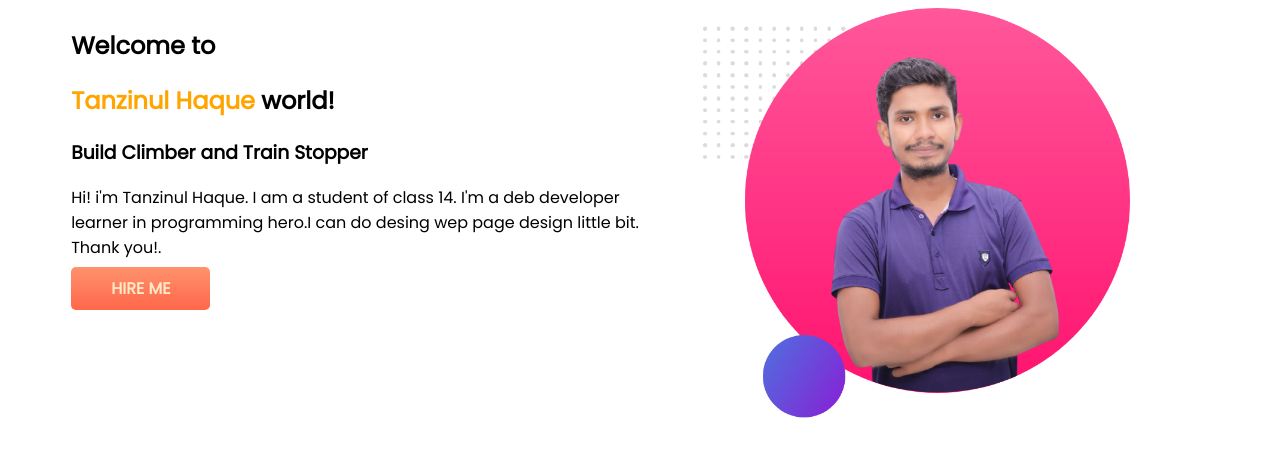
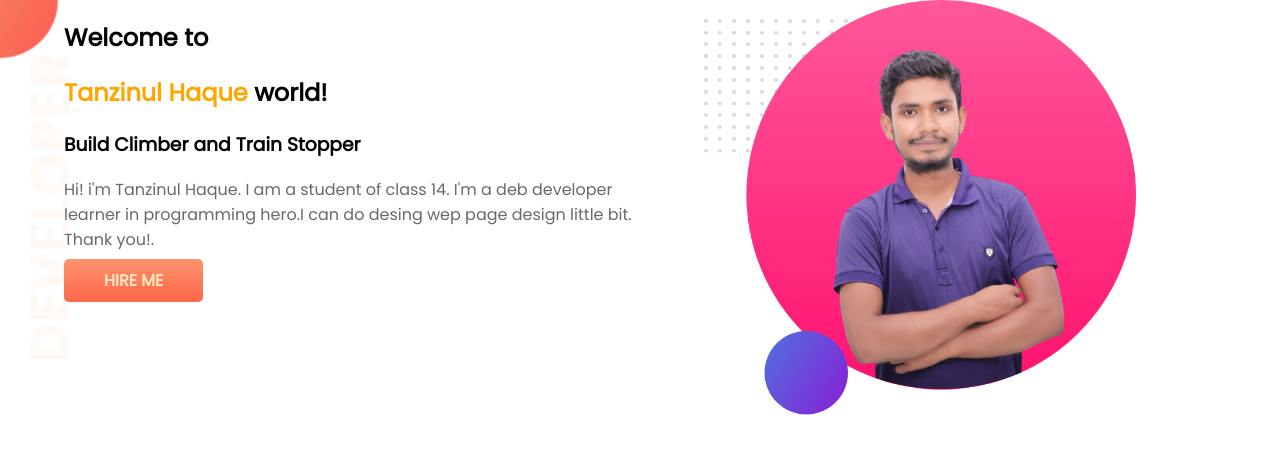
Before and after one commit to mdtanzinulhaque/developer-portfolio, a plain HTML site: page index.html in a window 1280 px wide. Drawn offline with Linux system fonts and the light colour scheme.

Commit message:
top banner added

```diff
--- a/index.html
+++ b/index.html
@@ -13,7 +13,7 @@
 </head>
 
 <body>
-    <section>
+    <section class="top-banner">
         <div class="half-width">
             <h1>Welcome to </h1>
             <h1><span class="orange-color">Tanzinul Haque</span> world!</h1>
--- a/style.css
+++ b/style.css
@@ -1,11 +1,14 @@
 body{
     font-family: 'Poppins', sans-serif;
+    margin: 0;
 }
 .orange-color{
     color:#FFA500;
 }
-section{
+.top-banner{
     display: flex;
+    background-image: url(images/top-banner.png);
+    background-repeat: no-repeat;
 }
 .half-width{
     width: 50%;
@@ -23,3 +26,6 @@ section{
     font-weight: 700;
     color: #FFEAC4;
 }
+.half-width p{
+    color: #696969;
+}
```
